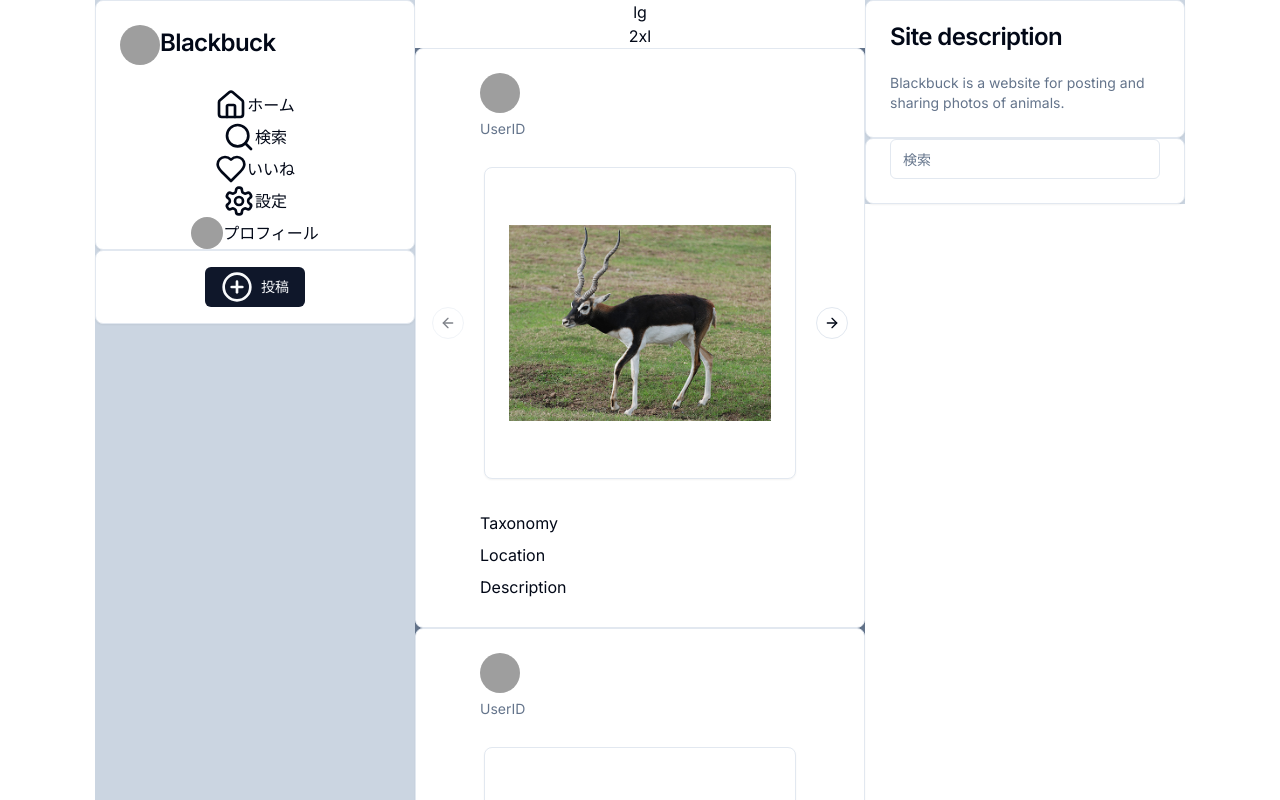
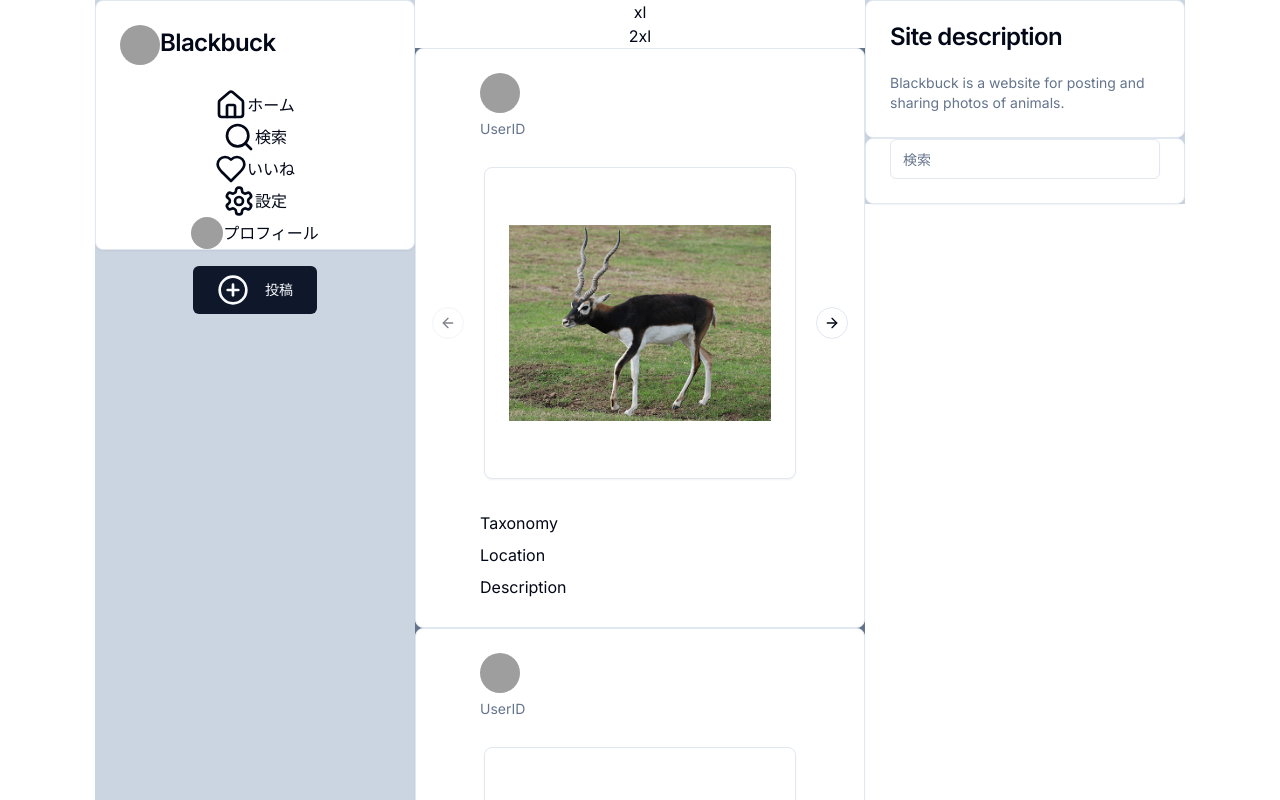
Before and after one commit to raithend/nextjs-project, a Next.js app: page / in a window 1280 px wide. Shown: the top 800 px of the page. Built offline with nearby package versions, Linux system fonts and the light colour scheme; grey boxes are pictures that could not be loaded.

Commit message:
page.tsxのフレックスの大きさに対応する表示を追加した。 投稿ボタンをフレックス表示に対応させ、smサイズの時に表示させないようにした。

```diff
--- a/app/(app)/page.tsx
+++ b/app/(app)/page.tsx
@@ -21,10 +21,13 @@ export default function Page() {
       <div className="block lg:hidden">
         md
       </div>
-      <div className="block 2xl:hidden">
+      <div className="block xl:hidden">
         lg
       </div>
-      <div className="block 3xl:hidden">
+      <div className="block 2xl:hidden">
+        xl
+      </div>
+      <div>
         2xl
       </div>
       <Posts/>
--- a/components/navbar.tsx
+++ b/components/navbar.tsx
@@ -65,17 +65,17 @@ export function Navbar() {
                     </Link>
                 </div>
             </Card>
-            <Card>
-                <div className="flex items-center justify-center m-4">
-                    <Button>
-                    <PlusCircleIcon className="h-8 w-8 mr-2" />
-                    <div className="hidden md:block">
+            <div className="flex items-center justify-center">
+                <div className="hidden md:block mt-4">
+                <Button className="p-6">
+                    <PlusCircleIcon className="h-8 w-8 mr-4" />
+                    <div>
                         投稿
                     </div>
-                    </Button>
+                </Button>
+                </div>
 
-                </div>
-            </Card>
+            </div>
         </div>
     )
 }
```
